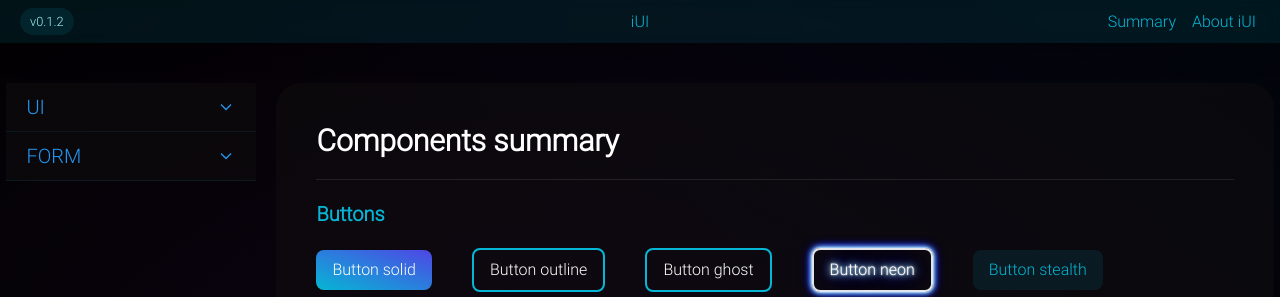
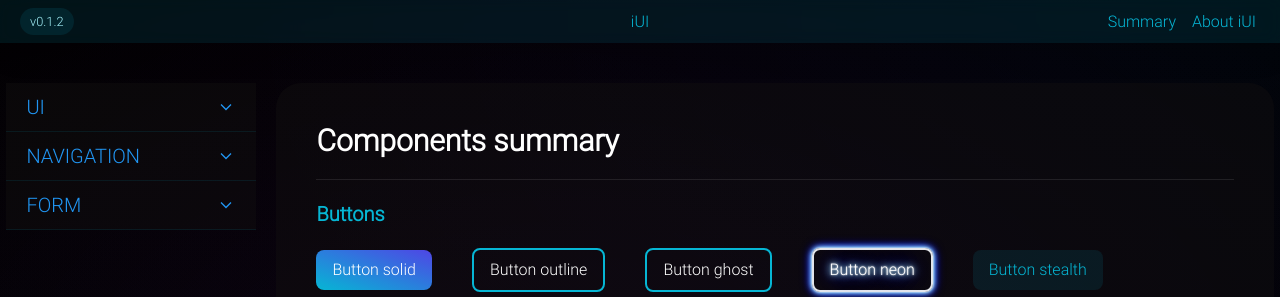
Before and after one commit to Lithos-hub/iUI, a Vue app: page /iui/summary in a window 1280 px wide. Shown: the top 297 px of the page. Built offline with nearby package versions, Linux system fonts and the light colour scheme.

Commit message:
add navigation section

```diff
--- a/src/components/base/BaseSidemenu.vue
+++ b/src/components/base/BaseSidemenu.vue
@@ -12,13 +12,14 @@
 
 <script lang="ts" setup>
 import { Accordion } from '@/components';
+import { ComponentsRouteName } from '@/router/componentsRoutes';
 
 interface MenuItem {
 	category: string;
 	components: {
 		text: string;
 		to: {
-			name: string;
+			name: ComponentsRouteName;
 		};
 	}[];
 }
@@ -94,21 +95,9 @@ const menuItems: MenuItem[] = [
 				},
 			},
 			{
-				text: 'Drawer',
-				to: {
-					name: 'iui:drawer',
-				},
-			},
-			{
 				text: 'Collapse',
 				to: {
 					name: 'iui:collapse',
-				},
-			},
-			{
-				text: 'Timeline',
-				to: {
-					name: 'iui:timeline',
 				},
 			},
 			{
@@ -127,6 +116,47 @@ const menuItems: MenuItem[] = [
 				text: 'Infinite Scroll',
 				to: {
 					name: 'iui:infinite-scroll',
+				},
+			},
+		],
+	},
+	{
+		category: 'Navigation',
+		components: [
+			{
+				text: 'Menu',
+				to: {
+					name: 'iui:menu',
+				},
+			},
+			{
+				text: 'Tabs',
+				to: {
+					name: 'iui:tabs',
+				},
+			},
+			{
+				text: 'Breadcrumb',
+				to: {
+					name: 'iui:breadcrumb',
+				},
+			},
+			{
+				text: 'Pagination',
+				to: {
+					name: 'iui:pagination',
+				},
+			},
+			{
+				text: 'Steps',
+				to: {
+					name: 'iui:steps',
+				},
+			},
+			{
+				text: 'Timeline',
+				to: {
+					name: 'iui:timeline',
 				},
 			},
 		],
--- a/src/router/componentsRoutes.ts
+++ b/src/router/componentsRoutes.ts
@@ -1,6 +1,5 @@
-import { RouteRecordRaw } from 'vue-router';
-
-export const componentsRoutes: RouteRecordRaw[] = [
+export const componentsRoutes = [
+	// **** UI **** //
 	{
 		component: () => import('@/views/UI/buttonView.vue'),
 		name: 'iui:button',
@@ -57,19 +56,9 @@ export const componentsRoutes: RouteRecordRaw[] = [
 		path: 'popover',
 	},
 	{
-		component: () => import('@/views/UI/drawerView.vue'),
-		name: 'iui:drawer',
-		path: 'drawer',
-	},
-	{
 		component: () => import('@/views/UI/collapseView.vue'),
 		name: 'iui:collapse',
 		path: 'collapse',
-	},
-	{
-		component: () => import('@/views/UI/timelineView.vue'),
-		name: 'iui:timeline',
-		path: 'timeline',
 	},
 	{
 		component: () => import('@/views/UI/imageView.vue'),
@@ -106,6 +95,53 @@ export const componentsRoutes: RouteRecordRaw[] = [
 		name: 'iui:affix',
 		path: 'affix',
 	},
+	// **** NAVIGATION **** //
+	{
+		component: () => import('@/views/NAVIGATION/drawerView.vue'),
+		name: 'iui:drawer',
+		path: 'drawer',
+	},
+	{
+		component: () => import('@/views/NAVIGATION/navbarView.vue'),
+		name: 'iui:navbar',
+		path: 'navbar',
+	},
+	{
+		component: () => import('@/views/NAVIGATION/sidebarView.vue'),
+		name: 'iui:sidebar',
+		path: 'sidebar',
+	},
+	{
+		component: () => import('@/views/NAVIGATION/menuView.vue'),
+		name: 'iui:menu',
+		path: 'menu',
+	},
+	{
+		component: () => import('@/views/NAVIGATION/breadcrumbView.vue'),
+		name: 'iui:breadcrumb',
+		path: 'breadcrumb',
+	},
+	{
+		component: () => import('@/views/NAVIGATION/paginationView.vue'),
+		name: 'iui:pagination',
+		path: 'pagination',
+	},
+	{
+		component: () => import('@/views/NAVIGATION/tabsView.vue'),
+		name: 'iui:tabs',
+		path: 'tabs',
+	},
+	{
+		component: () => import('@/views/NAVIGATION/stepsView.vue'),
+		name: 'iui:steps',
+		path: 'steps',
+	},
+	{
+		component: () => import('@/views/NAVIGATION/timelineView.vue'),
+		name: 'iui:timeline',
+		path: 'timeline',
+	},
+	// **** FORM **** //
 	{
 		component: () => import('@/views/FORM/inputView.vue'),
 		name: 'iui:input',
@@ -181,4 +217,12 @@ export const componentsRoutes: RouteRecordRaw[] = [
 		name: 'iui:form',
 		path: 'form',
 	},
-];
+] as const;
+
+type ElementType<T extends ReadonlyArray<unknown>> = T extends ReadonlyArray<
+	infer ElementType
+>
+	? ElementType
+	: never;
+
+export type ComponentsRouteName = ElementType<typeof componentsRoutes>['name'];
--- /dev/null
+++ b/src/views/NAVIGATION/breadcrumbView.vue
@@ -0,0 +1,7 @@
+<template>
+	<div>breadcrumb.vue component</div>
+</template>
+
+<script script setup lang="ts"></script>
+
+<style scoped></style>
--- /dev/null
+++ b/src/views/NAVIGATION/menuView.vue
@@ -0,0 +1,7 @@
+<template>
+	<div>menu.vue component</div>
+</template>
+
+<script script setup lang="ts"></script>
+
+<style scoped></style>
--- /dev/null
+++ b/src/views/NAVIGATION/navbarView.vue
@@ -0,0 +1,7 @@
+<template>
+	<div>navbar.vue component</div>
+</template>
+
+<script script setup lang="ts"></script>
+
+<style scoped></style>
--- /dev/null
+++ b/src/views/NAVIGATION/paginationView.vue
@@ -0,0 +1,7 @@
+<template>
+	<div>pagination.vue component</div>
+</template>
+
+<script script setup lang="ts"></script>
+
+<style scoped></style>
--- /dev/null
+++ b/src/views/NAVIGATION/sidebarView.vue
@@ -0,0 +1,7 @@
+<template>
+	<div>sidebar.vue component</div>
+</template>
+
+<script script setup lang="ts"></script>
+
+<style scoped></style>
--- /dev/null
+++ b/src/views/NAVIGATION/stepsView.vue
@@ -0,0 +1,7 @@
+<template>
+	<div>steps.vue component</div>
+</template>
+
+<script script setup lang="ts"></script>
+
+<style scoped></style>
--- /dev/null
+++ b/src/views/NAVIGATION/tabsView.vue
@@ -0,0 +1,7 @@
+<template>
+	<div>tabs.vue component</div>
+</template>
+
+<script script setup lang="ts"></script>
+
+<style scoped></style>
```
Also changed, not shown: .eslintrc.cjs, src/views/NAVIGATION/drawerView.vue (renamed from src/views/UI/drawerView.vue), src/views/NAVIGATION/timelineView.vue (renamed from src/views/UI/timelineView.vue), 1 other file (tests, documents, lock files or other folders).
